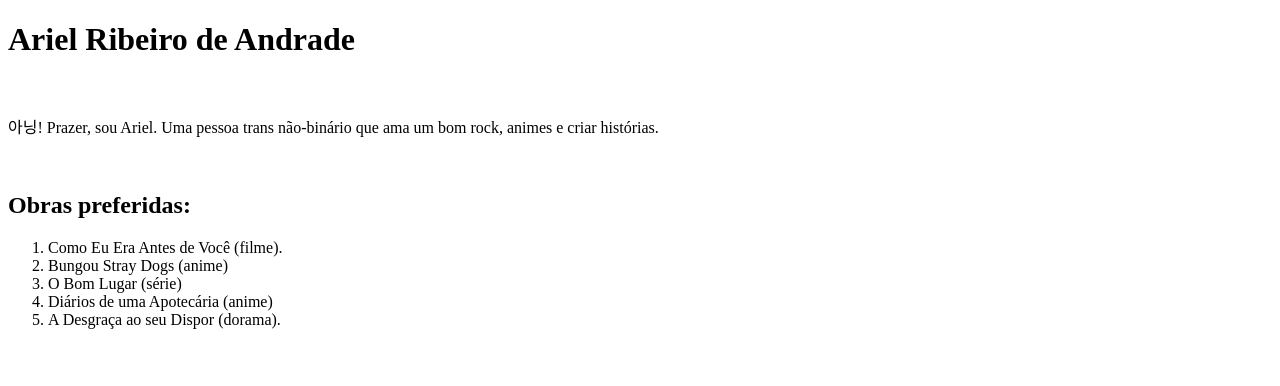
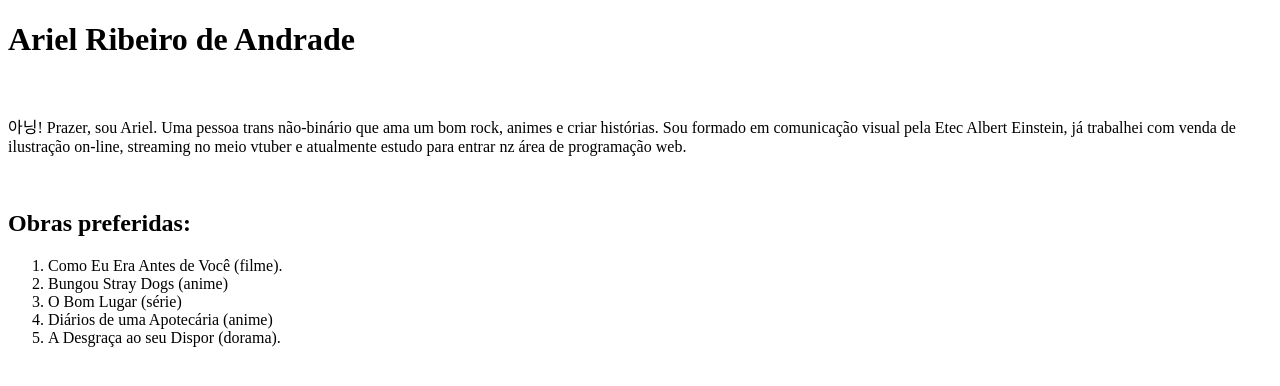
Before and after one commit to keopiwarie/DEV_WEBIOS_2025_01, a plain HTML site: page HTML/HTML03-ExercicioCasa/index.html in a window 1280 px wide. Drawn offline with Linux system fonts and the light colour scheme.

Commit message:
update index.html

```diff
--- a/HTML/HTML03-ExercicioCasa/index.html
+++ b/HTML/HTML03-ExercicioCasa/index.html
@@ -8,7 +8,7 @@
 <body>
     <h1>Ariel Ribeiro de Andrade</h1>
     <br>
-    <p>아닝! Prazer, sou Ariel. Uma pessoa trans não-binário que ama um bom rock, animes e criar histórias.
+    <p>아닝! Prazer, sou Ariel. Uma pessoa trans não-binário que ama um bom rock, animes e criar histórias. Sou formado em comunicação visual pela Etec Albert Einstein, já trabalhei com venda de ilustração on-line, streaming no meio vtuber e atualmente estudo para entrar nz área de programação web.
     </p>
     <br>
     <h2>Obras preferidas:</h2>
```
